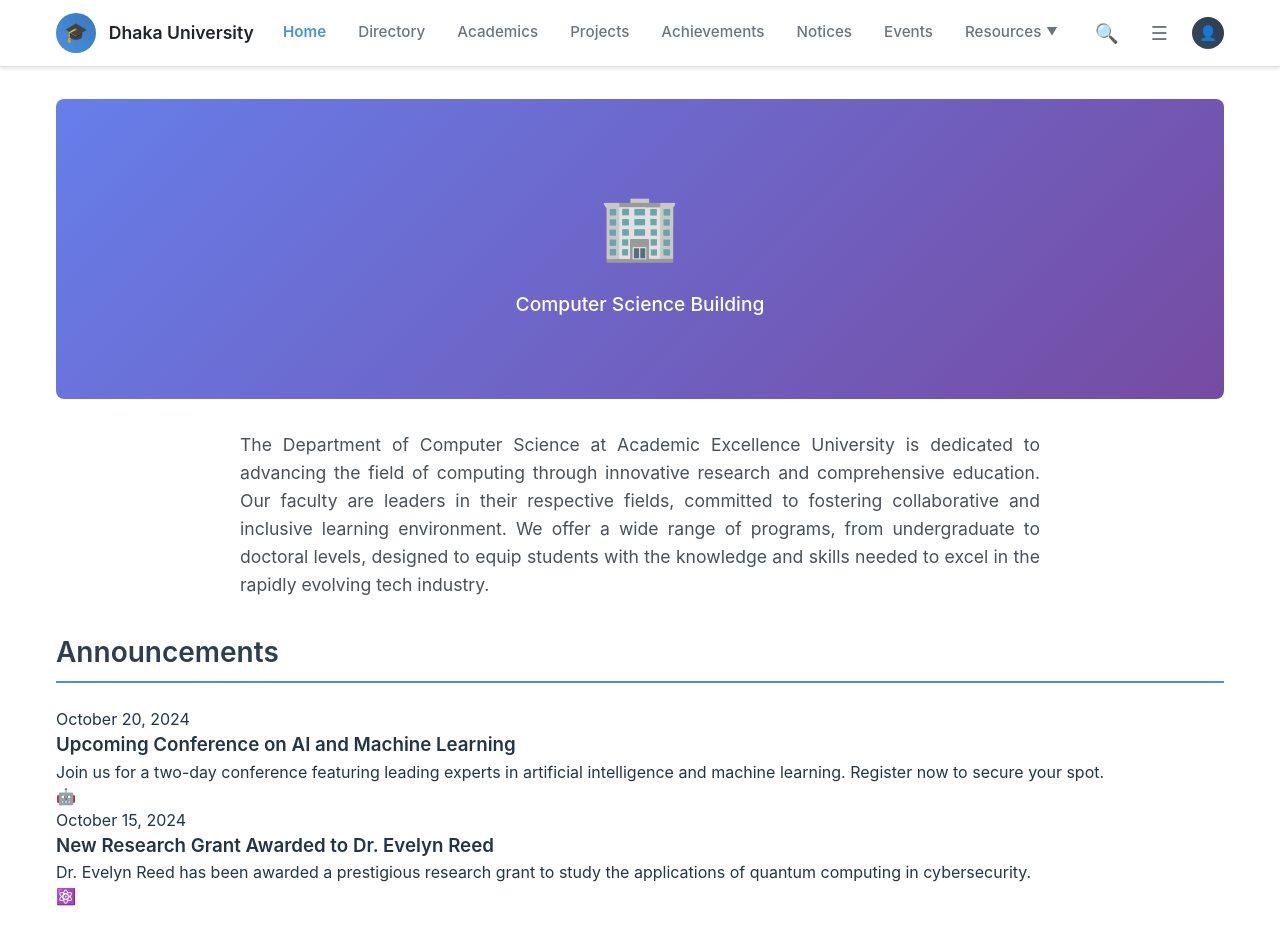
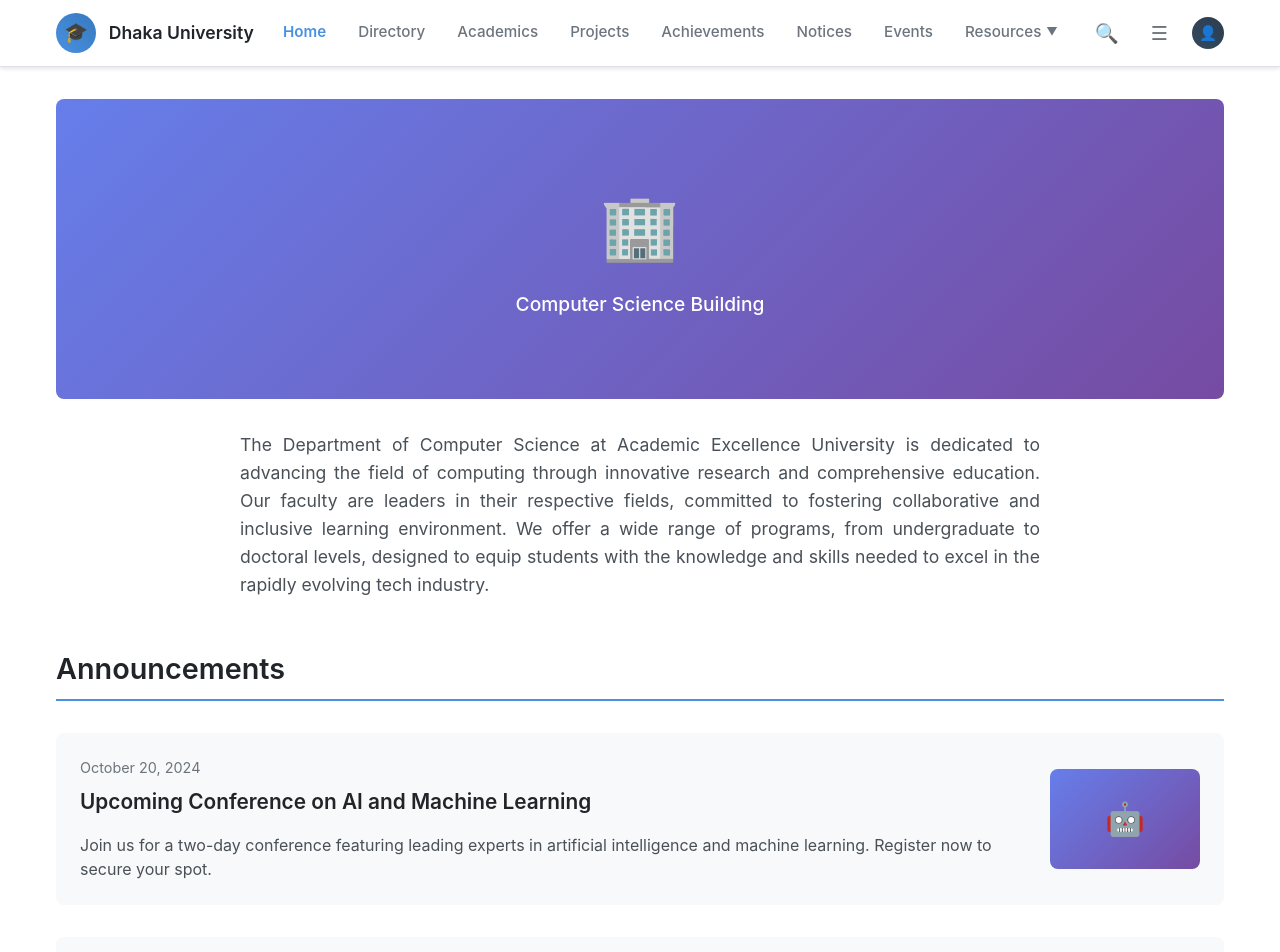
Before and after one commit to Istahak/CSEDU_Web, a React (Vite) app in the folder Frontend/: page / in a window 1280 px wide. Shown: the top 952 px of the page. Built offline with nearby package versions, Linux system fonts and the light colour scheme.

Commit message:
fix: Complete EditProfile page and resolve navigation issues

```diff
--- a/Frontend/src/components/layout/Header.jsx
+++ b/Frontend/src/components/layout/Header.jsx
@@ -116,7 +116,10 @@ const Header = ({ currentPage, setCurrentPage }) => {
         <div className="header-actions">
           <button className="search-btn">🔍</button>
           <button className="menu-btn">☰</button>
-          <div className="user-profile-header" onClick={() => setCurrentPage("user-profile")}>
+          <div
+            className="user-profile-header"
+            onClick={() => setCurrentPage("user-profile")}
+          >
             <div className="user-avatar">👤</div>
           </div>
         </div>
--- a/Frontend/src/pages/UserProfile.jsx
+++ b/Frontend/src/pages/UserProfile.jsx
@@ -174,7 +174,14 @@ const UserProfile = ({ onBack, userData: propUserData, onEditProfile }) => {
                     <span className="payment-due">Due: April 15, 2024</span>
                   </div>
                 </div>
-                <button className="pay-now-btn">Pay Now</button>
+                <button
+                  className="pay-now-btn"
+                  onClick={() =>
+                    alert("Payment functionality will be implemented soon!")
+                  }
+                >
+                  Pay Now
+                </button>
               </div>
             </div>
           </div>
@@ -197,7 +204,12 @@ const UserProfile = ({ onBack, userData: propUserData, onEditProfile }) => {
                   <label>Address:</label>
                   <textarea value={userData.address} readOnly />
                 </div>
-                <button className="edit-btn">Edit Information</button>
+                <button
+                  className="edit-btn"
+                  onClick={() => onEditProfile && onEditProfile()}
+                >
+                  Edit Information
+                </button>
               </div>
             </div>
           </div>
--- a/Frontend/src/pages/index.js
+++ b/Frontend/src/pages/index.js
@@ -9,5 +9,3 @@ export { default as AcademicCalendar } from "./AcademicCalendar";
 export { default as AcademicCalendarView } from "./AcademicCalendarView";
 export { default as ExamSchedule } from "./ExamSchedule";
 export { default as Notices } from "./Notices";
-export { default as Contact } from "./Contact";
-export { default as NotFound } from "./NotFound";
--- a/Frontend/src/styles/App.css
+++ b/Frontend/src/styles/App.css
@@ -68,6 +68,83 @@
   color: #495057;
   text-align: justify;
   margin: 0;
+}
+
+/* Announcements Section */
+.announcements-section {
+  margin: 3rem 0;
+}
+
+.section-title {
+  font-size: 1.8rem;
+  color: #212529;
+  margin-bottom: 2rem;
+  font-weight: 600;
+}
+
+.announcement-item {
+  display: flex;
+  gap: 2rem;
+  margin-bottom: 2rem;
+  padding: 1.5rem;
+  background: #f8f9fa;
+  border-radius: 8px;
+  align-items: center;
+}
+
+.announcement-content {
+  flex: 1;
+}
+
+.announcement-date {
+  color: #6c757d;
+  font-size: 0.9rem;
+  margin-bottom: 0.5rem;
+}
+
+.announcement-title {
+  color: #212529;
+  margin: 0 0 1rem 0;
+  font-size: 1.3rem;
+  font-weight: 600;
+}
+
+.announcement-description {
+  color: #495057;
+  line-height: 1.5;
+  margin: 0;
+}
+
+.announcement-image {
+  width: 150px;
+  height: 100px;
+  border-radius: 8px;
+  overflow: hidden;
+}
+
+.announcement-image img {
+  width: 100%;
+  height: 100%;
+  object-fit: cover;
+  background: linear-gradient(45deg, #4a90e2, #357abd);
+}
+
+.announcement-placeholder {
+  width: 100%;
+  height: 100%;
+  display: flex;
+  align-items: center;
+  justify-content: center;
+  color: white;
+  font-size: 2rem;
+}
+
+.ai-theme {
+  background: linear-gradient(135deg, #667eea 0%, #764ba2 100%);
+}
+
+.quantum-theme {
+  background: linear-gradient(135deg, #f093fb 0%, #f5576c 100%);
 }
 
 /* Quick Links Section */
@@ -335,6 +412,17 @@
 
 /* Responsive Design */
 @media (max-width: 768px) {
+  .announcement-item {
+    flex-direction: column;
+    text-align: center;
+  }
+
+  .announcement-image {
+    width: 100%;
+    max-width: 300px;
+    height: 150px;
+  }
+
   .hero-description {
     text-align: left;
   }
```
Also changed, not shown: Frontend/src/components/layout/AnnouncementCard.tsx (added, +31 -0 lines), Frontend/postcss.config.js (added), Frontend/public/cseduimage.svg (added), Frontend/src/components/layout/AnnouncementCard.jsx (added), Frontend/src/components/layout/QuickLinkCard.jsx (added), Frontend/src/components/layout/announcement-card.jsx (added), Frontend/src/components/layout/quick-link-card.jsx (added), Frontend/tailwind.config.js (added).
